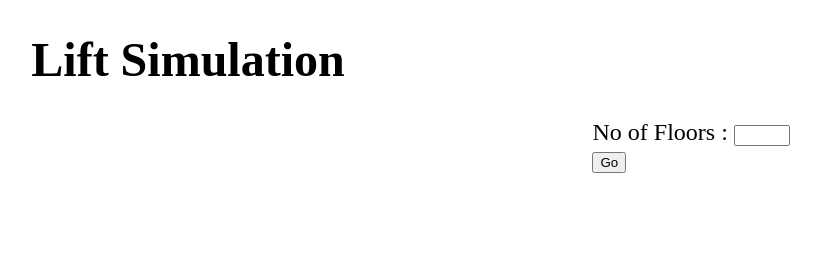
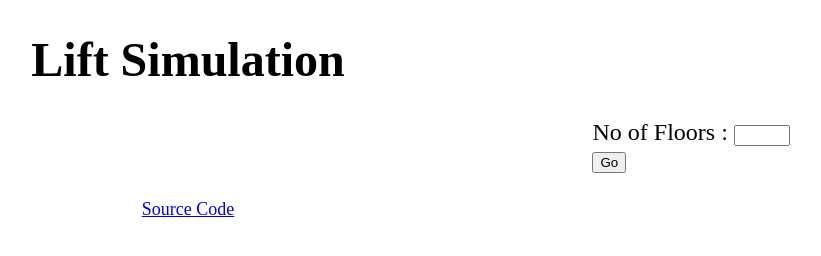
Before and after one commit to ican8/lift-simulation, a plain HTML site: page index.html in a window 1280 px wide. Shown: the top 256 px of the page, without its empty margins (452-1273 px from the left). Drawn offline with Linux system fonts and the light colour scheme.

Commit message:
removed horizontal scrolling; added footer

```diff
--- a/css/style.css
+++ b/css/style.css
@@ -1,3 +1,9 @@
+
+body{
+    max-width: 100%;
+    overflow-x: hidden;
+}
+
 .btn{
     border-radius: 12%;
     font-size: large;
@@ -31,6 +37,15 @@
     left: 90%;
 }
 
+.footer{
+    text-align: center;
+    font-size: large;
+    position: relative;
+    bottom: 0;
+    margin-top: 2%;
+    margin-bottom: 2%;
+}
+
 .header{
     font-size: x-large;
     font-weight: 800;
--- a/index.html
+++ b/index.html
@@ -19,6 +19,9 @@
     </div>
     <div class="container" id="container">
     </div>
+    <div class="footer">
+        <a href="https://github.com/ican8/lift-simulation" target="_blank" rel="noopener noreferrer">Source Code</a>
+    </div>
 
 </body>
 <script src="./js/index.js"></script>
```
